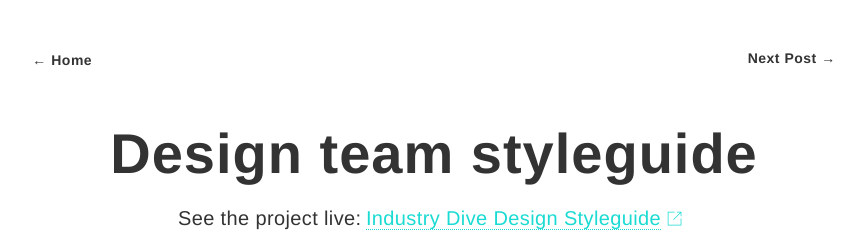
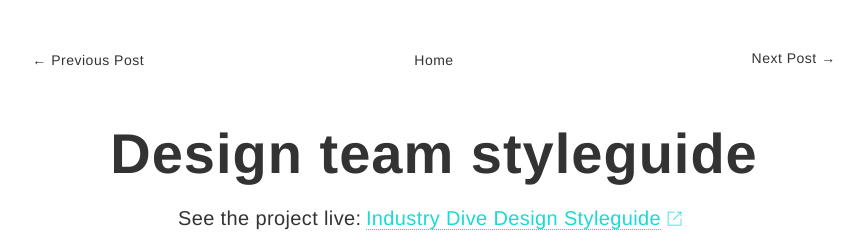
Before and after one commit to nancopeland/old-portfolio-site, a Jekyll site: the page built from _posts/2016-12-1-living-style-guide.markdown, in a window 1280 px wide. Shown: the top 243 px of the page, without its empty margins (206-1070 px from the left). Built offline with Jekyll 4.4.1, drawn with Linux system fonts in a browser that asks for light colours; nearby versions of some CDN libraries.

Commit message:
adds nav to posts

```diff
--- a/_includes/nav.html
+++ b/_includes/nav.html
@@ -1,11 +1,18 @@
 <header role="banner">
 
     <nav class="row">
-        <div class="medium-6 columns">
-            <a href="/">&larr; Home</a>
+        <div class="medium-4 columns">
+            {% if page.prev-story %}
+                <a href="{{page.prev-story}}">&larr; Previous Post</a>
+            {% endif %}
         </div>
-        <div class="medium-6 columns">
-            <a href="#" class="right">Next Post &rarr;</a>
+        <div class="small-4 columns" style="text-align:center;" >
+            <a href="/">Home</a>
+        </div>
+        <div class="medium-4 columns">
+            {% if page.next-story %}
+                <a class="right" href="{{page.next-story}}">Next Post &rarr;</a>
+            {% endif %}
         </div>
     </nav>
 
--- a/_posts/2016-12-1-living-style-guide.markdown
+++ b/_posts/2016-12-1-living-style-guide.markdown
@@ -5,6 +5,8 @@ description: Online internal styleguide for design team
 image-class: living-style-guide
 live-project-link: http://industrydive.github.io/living-styleguide/
 live-project-name: Industry Dive Design Styleguide
+prev-story: /2016/12/10/corp-site-updates.html
+next-story: /2016/12/29/pub-site-redesign.html
 ---
 
 **Problem:** The design team was growing and we wanted an updatable site for new designers to reference for colors, typography, code standards, etc.
--- a/_posts/2016-12-10-corp-site-updates.markdown
+++ b/_posts/2016-12-10-corp-site-updates.markdown
@@ -8,6 +8,8 @@ live-project-name: News Page
 live-project-2: true
 live-project-link-2: http://industrydive.com/team/
 live-project-name-2: Team Page
+prev-story: /2016/12/29/pub-site-redesign.html
+next-story: /2016/12/01/living-style-guide.html
 ---
 
 In addition to maintaining Industry Dive's publication sites, I also update our corporate site with small tools to make it easier to use. Here are a few of those updates.
--- a/_posts/2016-12-29-pub-site-redesign.markdown
+++ b/_posts/2016-12-29-pub-site-redesign.markdown
@@ -8,6 +8,8 @@ live-project-name: Utility Dive
 live-project-2: true
 live-project-link-2: http://www.biopharmadive.com/
 live-project-name-2: BioPharma Dive
+prev-story: /2016/12/01/living-style-guide.html
+next-story: /2016/12/10/corp-site-updates.html
 ---
 
 Industry Dive has 12 publications each focusing on a different industry. Although their main product is a daily newsletter for each publication, the publication sites (which the newsletters link to) needed to be updated.
--- a/_sass/partials/_nav.scss
+++ b/_sass/partials/_nav.scss
@@ -6,7 +6,6 @@ nav {
 	a {
 		border: 0;
 		font-size: .875rem;
-		font-weight: 700;
 		letter-spacing: .5px;
 		transition: color .25s ease;
 		&:hover {
```
Also changed, not shown: 5 other files.
